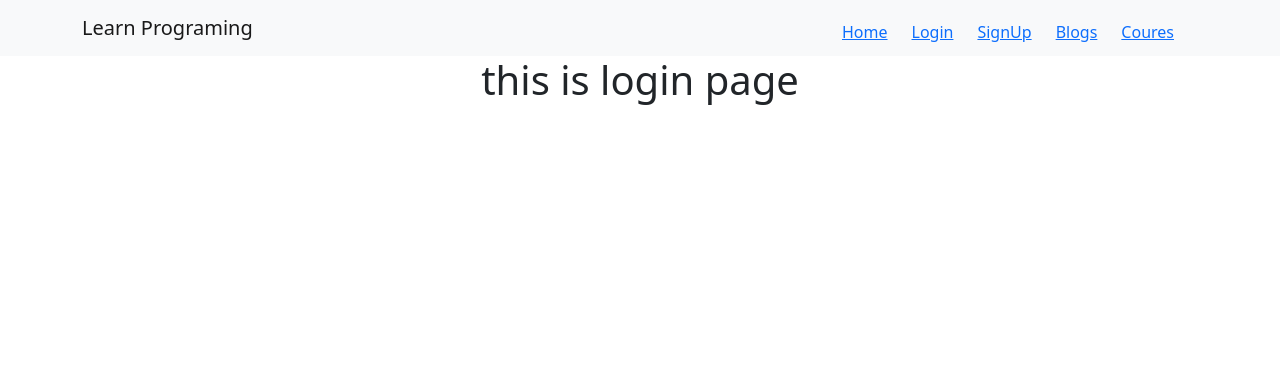
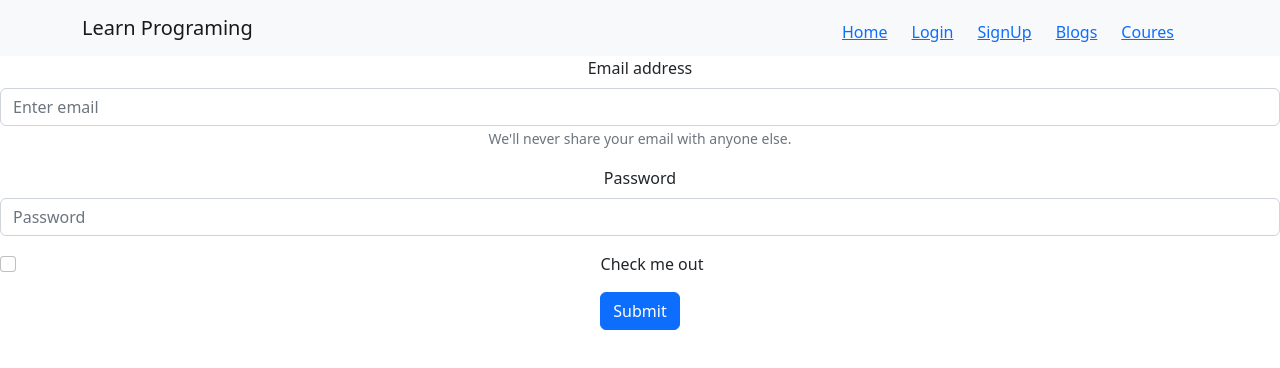
Before and after one commit to morshed0099/learn-programing-, a React (Create React App) app: page /login in a window 1280 px wide. Shown: the top 368 px of the page. Built offline with nearby package versions, Linux system fonts and the light colour scheme.

Commit message:
loginpage and sign page setup

```diff
--- a/src/pages/Login.js
+++ b/src/pages/Login.js
@@ -1,9 +1,28 @@
-import React from 'react';
-
+import Button from 'react-bootstrap/Button';
+import Form from 'react-bootstrap/Form';
 const Login = () => {
     return (
         <div>
-            <h1>this is login page</h1>
+            <Form>
+                <Form.Group className="mb-3" controlId="formBasicEmail">
+                    <Form.Label>Email address</Form.Label>
+                    <Form.Control type="email" placeholder="Enter email" />
+                    <Form.Text className="text-muted">
+                        We'll never share your email with anyone else.
+                    </Form.Text>
+                </Form.Group>
+
+                <Form.Group className="mb-3" controlId="formBasicPassword">
+                    <Form.Label>Password</Form.Label>
+                    <Form.Control type="password" placeholder="Password" />
+                </Form.Group>
+                <Form.Group className="mb-3" controlId="formBasicCheckbox">
+                    <Form.Check type="checkbox" label="Check me out" />
+                </Form.Group>
+                <Button variant="primary" type="submit">
+                    Submit
+                </Button>
+            </Form>
         </div>
     );
 };
--- a/src/pages/SignUp.js
+++ b/src/pages/SignUp.js
@@ -1,9 +1,29 @@
-import React from 'react';
+import Button from 'react-bootstrap/Button';
+import Form from 'react-bootstrap/Form';
 
 const SignUp = () => {
     return (
         <div>
-            <h1>this is signup page</h1>
+            <Form>
+                <Form.Group className="mb-3" controlId="formBasicEmail">
+                    <Form.Label>Email address</Form.Label>
+                    <Form.Control type="email" placeholder="Enter email" />
+                    <Form.Text className="text-muted">
+                        We'll never share your email with anyone else.
+                    </Form.Text>
+                </Form.Group>
+
+                <Form.Group className="mb-3" controlId="formBasicPassword">
+                    <Form.Label>Password</Form.Label>
+                    <Form.Control type="password" placeholder="Password" />
+                </Form.Group>
+                <Form.Group className="mb-3" controlId="formBasicCheckbox">
+                    <Form.Check type="checkbox" label="Check me out" />
+                </Form.Group>
+                <Button variant="primary" type="submit">
+                    Submit
+                </Button>
+            </Form>
         </div>
     );
 };
```
